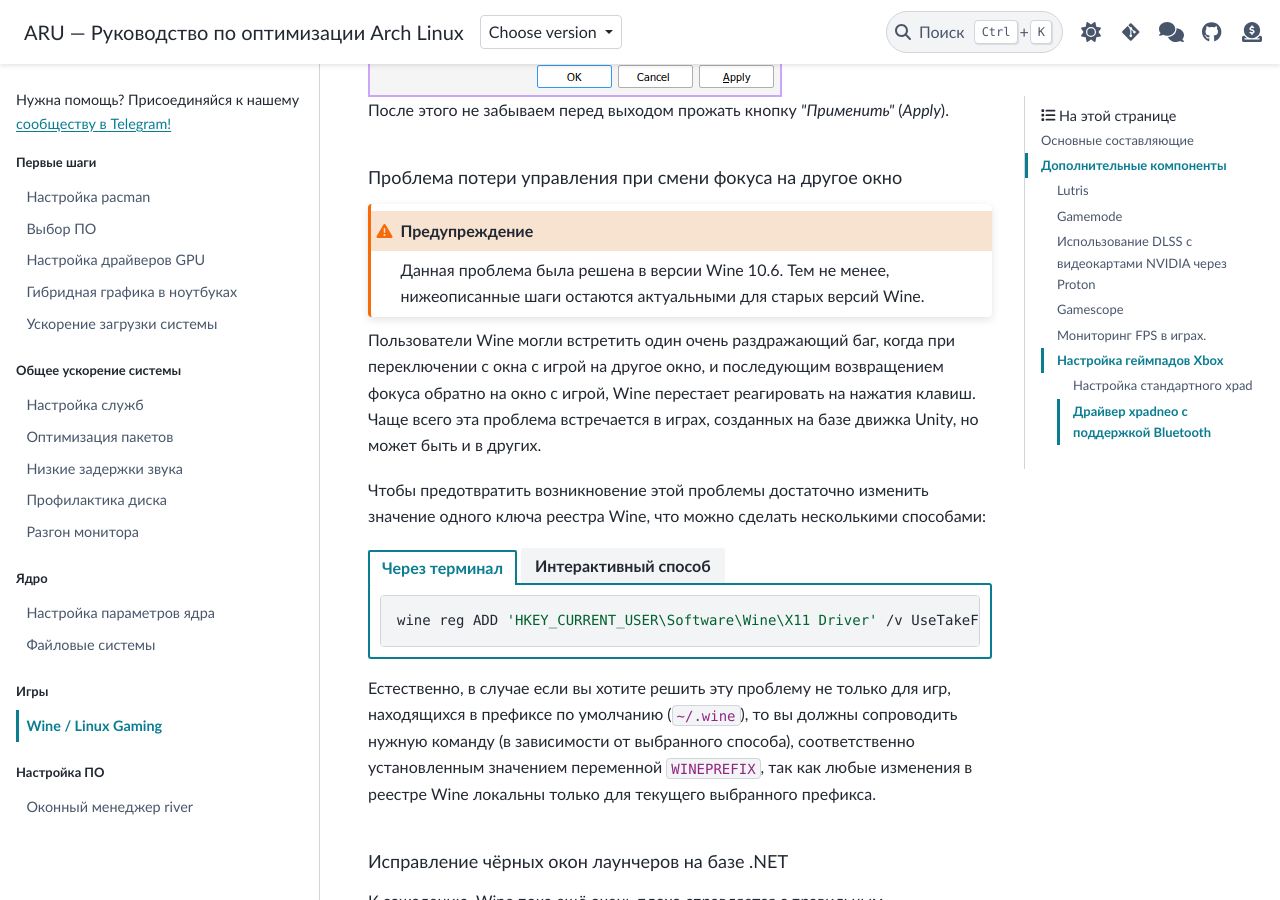
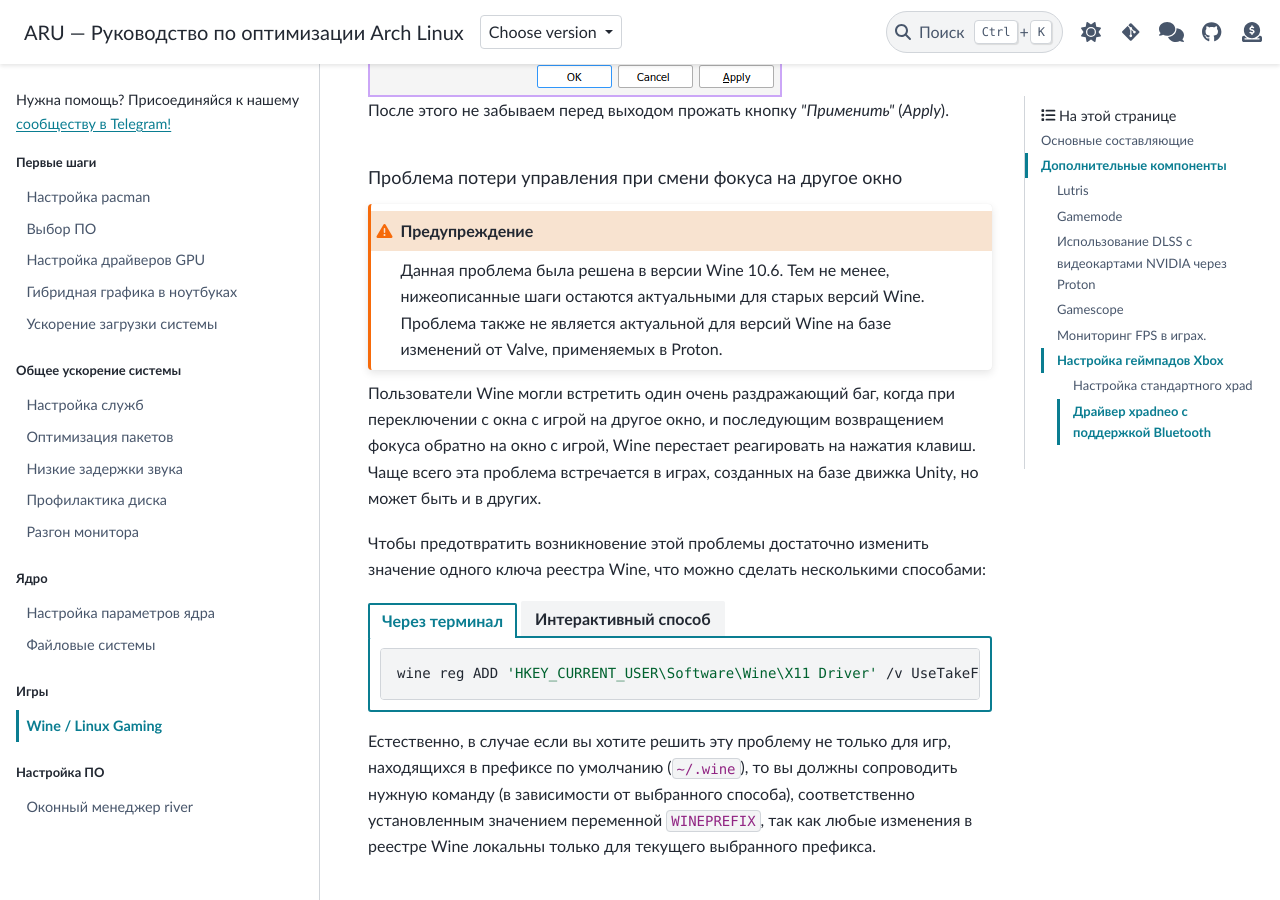
Before and after one commit to ventureoo/ARU, a Sphinx documentation site: the page built from docs/source/linux-gaming.rst, in a window 1280 px wide and 900 px high, scrolled down 7629 px. Built offline with Sphinx 7.4.7 and the PyData theme 0.15.4, drawn with Linux system fonts in a browser that asks for light colours.

Commit message:
linux-gaming: Clarify note about Valve-based Wine builds
Signed-off-by: Vasiliy Stelmachenok <ventureo@cachyos.org>

```diff
--- a/docs/source/linux-gaming.rst
+++ b/docs/source/linux-gaming.rst
@@ -329,7 +329,9 @@
 """"""""""""""""""""""""""""""""""""""""""""""""""""""""""
 
 .. warning:: Данная проблема была решена в версии Wine 10.6. Тем не менее,
-   нижеописанные шаги остаются актуальными для старых версий Wine.
+   нижеописанные шаги остаются актуальными для старых версий Wine. Проблема
+   также не является актуальной для версий Wine на базе изменений от Valve,
+   применяемых в Proton.
 
 Пользователи Wine могли встретить один очень раздражающий баг, когда при
 переключении с окна с игрой на другое окно, и последующим возвращением фокуса
```
